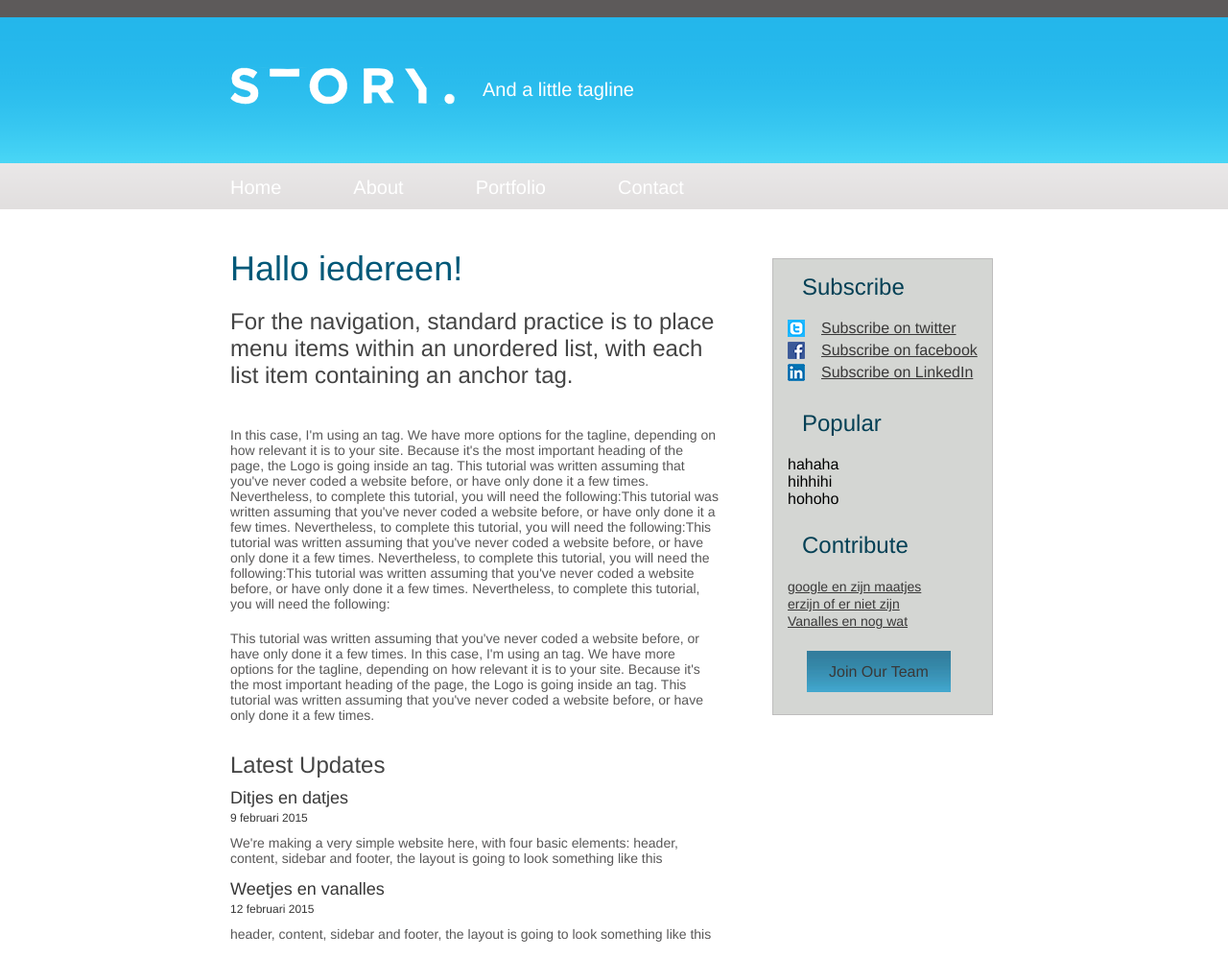
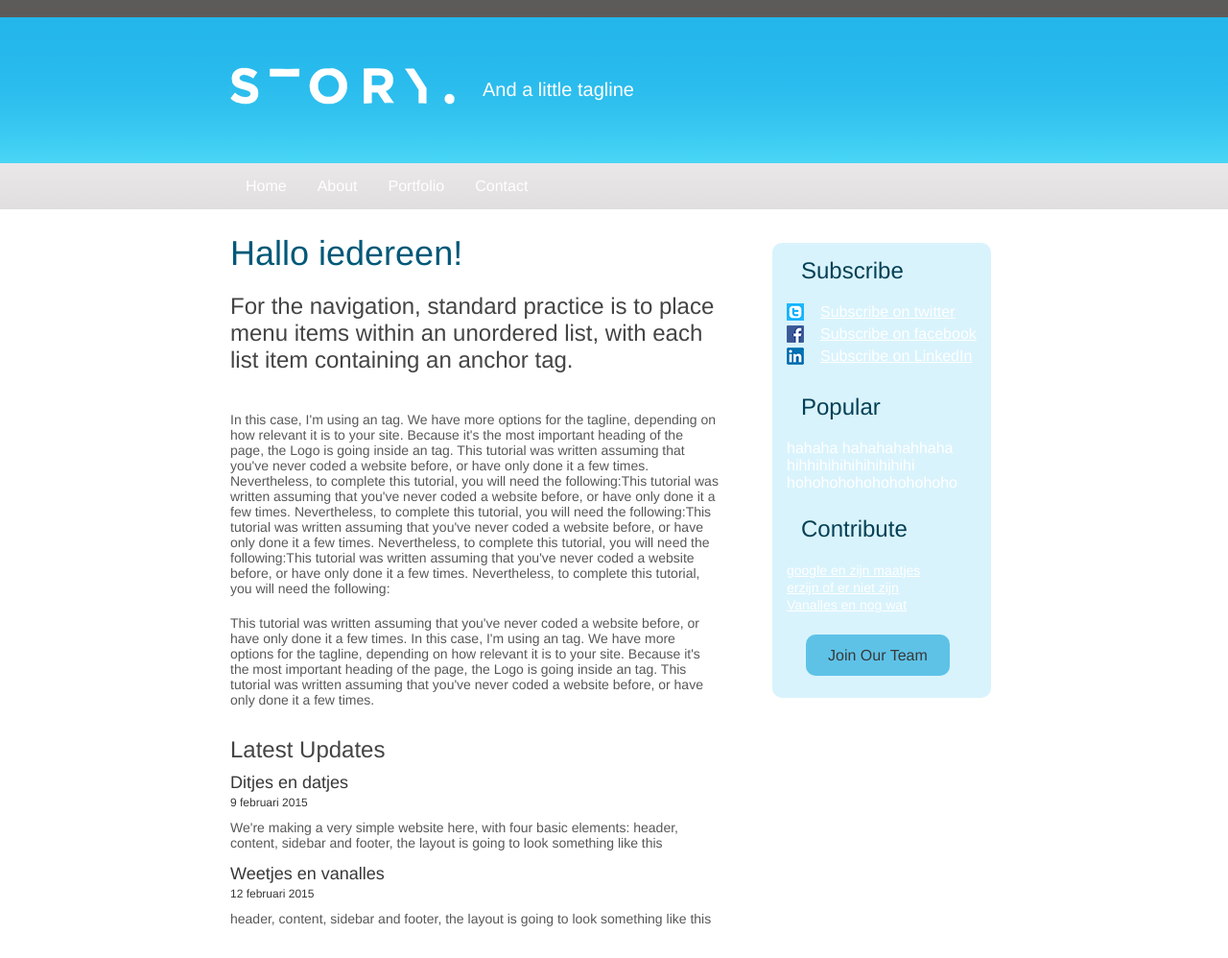
Before and after one commit to lieselot11111/tutsplus.github.io, a plain HTML site: page index.html in a window 1280 px wide. Shown: the top 998 px of the page at 96% size. Drawn offline with Linux system fonts and the light colour scheme.

Commit message:
eigen aanpassingen

```diff
--- a/index.html
+++ b/index.html
@@ -64,9 +64,9 @@
         <div id="popular">
           <h3>Popular</h3>
           <ul>
-            <li>hahaha</li>
-            <li>hihhihi</li>
-            <li>hohoho</li>
+            <li>hahaha hahahahahhaha</li>
+            <li>hihhihihihihihihihihi</li>
+            <li>hohohohohohohohohoho</li>
           </ul>
         </div><!--end popular -->
 
--- a/style.css
+++ b/style.css
@@ -44,7 +44,7 @@ header{
   color: white;
 }
 
-#menu ul {
+/**-- #menu ul {
   list-style: none;
   padding-top: 30px;
   padding-bottom: 50px;
@@ -52,7 +52,8 @@ header{
 
 #menu ul li {
     float: left;
-    padding-right: 75px;
+    padding-right: 30px;
+    padding-left:30px;
 }
 
 #menu ul li a {
@@ -60,7 +61,32 @@ header{
   font-size: 20px;
   color: #FFFFFF;
   text-decoration: none;
+} --**/
+
+#menu ul {
+    list-style-type: none;
+    margin: 0;
+    padding-top: 16px;
+    overflow: hidden;
 }
+
+#menu li {
+    float: left;
+}
+
+#menu li a {
+    display: block;
+    color: white;
+    text-align: center;
+    padding: 15px 16px;
+    text-decoration: none;
+}
+
+/* Change the link color to #111 (black) on hover */
+li a:hover {
+    background-color: #f4f4f4;
+}
+
 
 /**---CONTENT---**/
 
@@ -128,9 +154,9 @@ header{
     float: left;
     margin-left: 55px;
     margin-top: 35px;
-    background: #d4d6d3;
-    border: 1px solid #BEBDBD;
+    background: #d9f3fc;
     padding: 15px 15px 35px 15px;
+    border-radius: 10px;
 }
 
 /**---Sidebar---**/
@@ -149,7 +175,15 @@ header{
 
 #sidebar ul li a {
     font-size: 14px;
-    color: #393838;
+    color: #FFFFFF;
+}
+
+#sidebar ul li a:hover {
+  color: #267fa0;
+}
+
+#popular ul li {
+  color: #FFFFFF;
 }
 
 #subscribe ul li {
@@ -188,9 +222,15 @@ li#twitter {
 a.button {
     color: #393838;
     text-decoration: none;
-    background: url(images/backrground_09.jpg) repeat-x;
+    background: #5ec2e7;
     margin-left: 20px;
     padding: 13px 23px;
+    border-radius: 10px;
+}
+
+a.button:hover {
+  color: white;
+  background: #267fa0;
 }
 
 /**--FOOTER--**/
```
